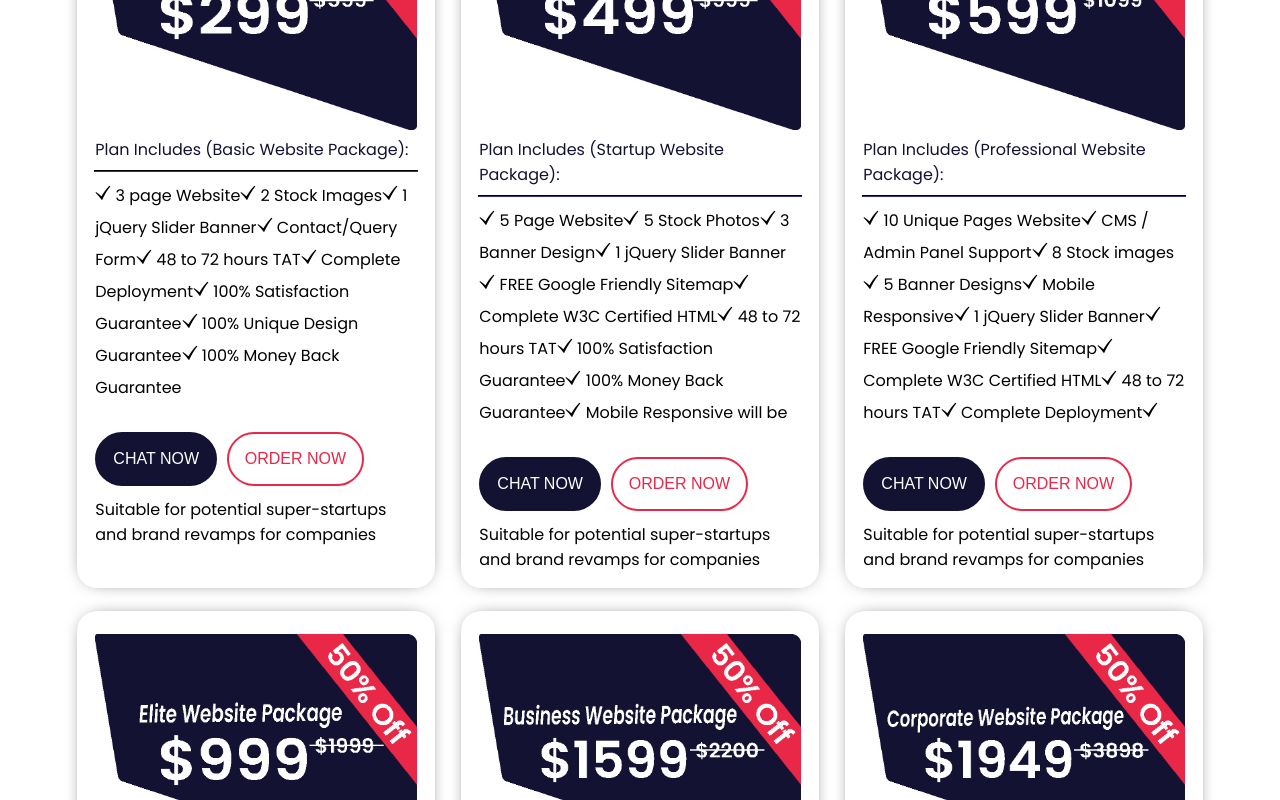
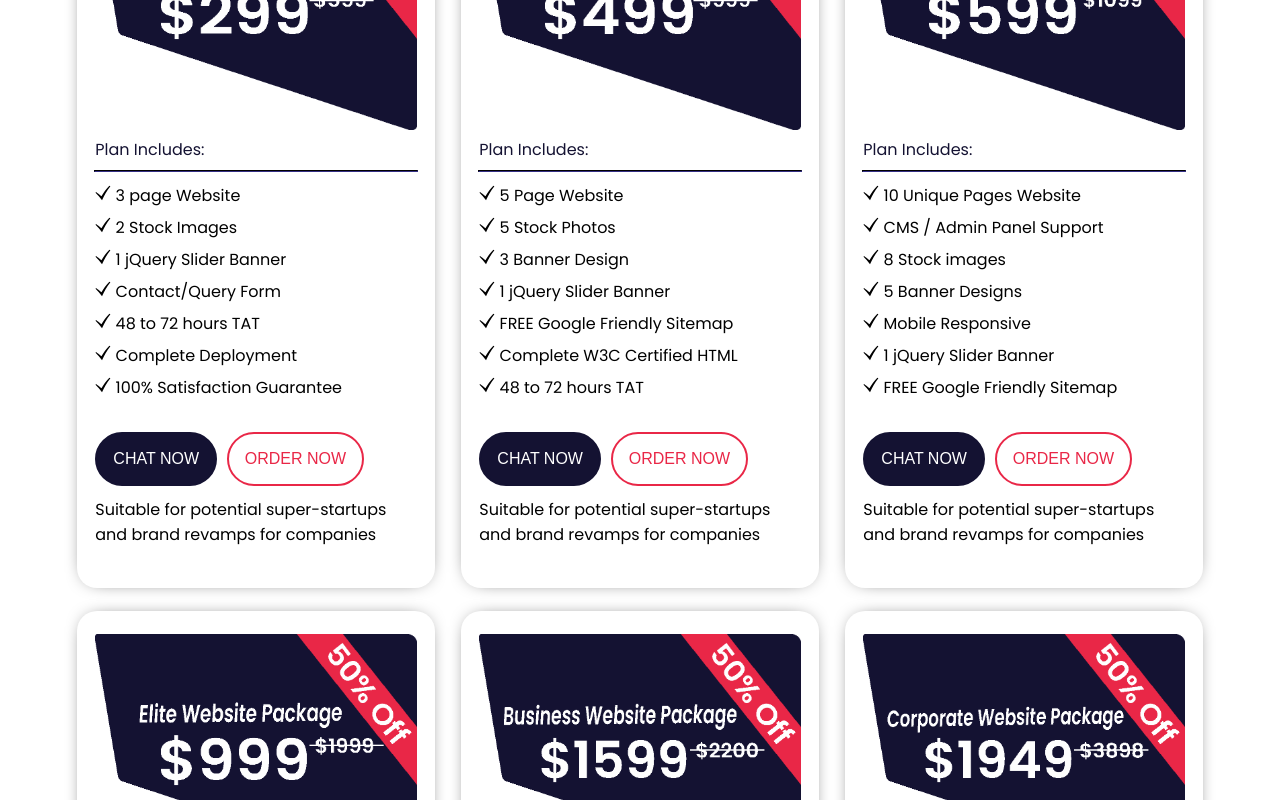
Before and after one commit to ABDULQUDDOS-12/Company-portfolio-website, a React (Create React App) app: page / in a window 1280 px wide. Shown: the part 4500-5300 px from the top of the page. Built offline with nearby package versions, Linux system fonts and the light colour scheme.

Commit message:
complete website

```diff
--- a/src/components/Pricing Cards/Index.jsx
+++ b/src/components/Pricing Cards/Index.jsx
@@ -211,13 +211,13 @@ const Index = ({ selectedOption }) => {
                         <img src={card.image} alt="" className={styles.firstImage} />
                     </div>
                     <div className={styles.textHeadingContainer}>
-                        <p>{`Plan Includes (${card.title}):`}</p>
+                        <p>{`Plan Includes:`}</p>
                     </div>
                     <hr />
                     <div className={styles.checkPoints}>
                         {card.checkpoints.map((checkpoint, index) => (
                             <span key={index}>
-                                <GiCheckMark /> {checkpoint}
+                                <GiCheckMark /> {checkpoint}<br />
                             </span>
                         ))}
                     </div>
```
